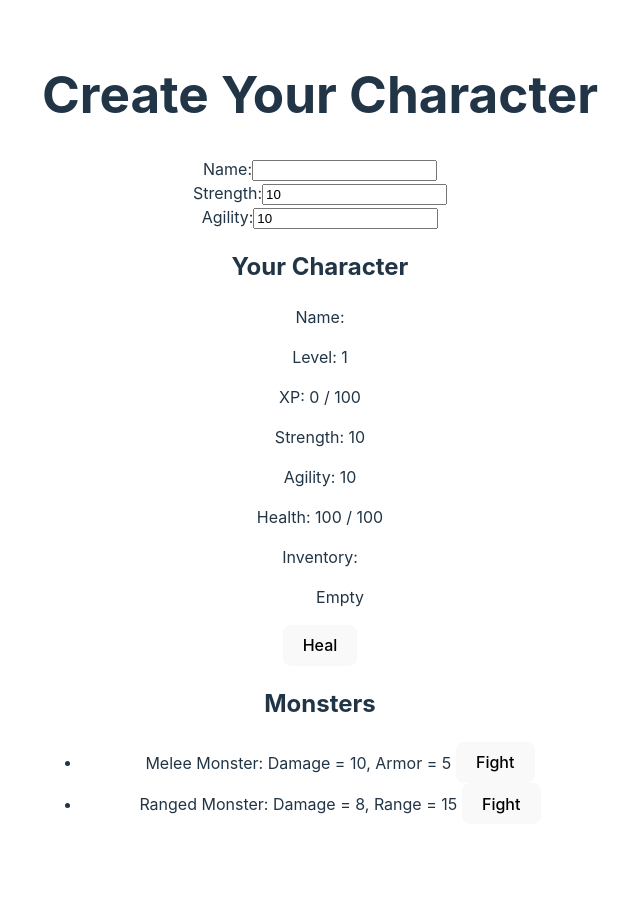
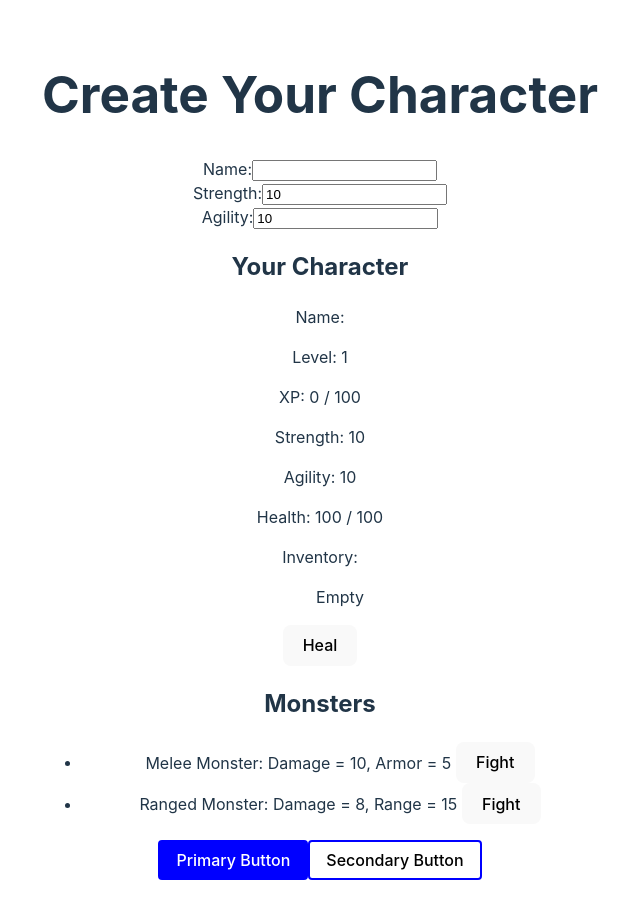
Before and after one commit to deg/type-rpg, a React (Vite) app: page / in a window 1280 px wide. Shown: the whole page, without its empty margins (320-960 px from the left). Before the commit the page ends 872 px from the top, so only its background shows below. Built offline with nearby package versions, Linux system fonts and the light colour scheme.

Commit message:
Add styled-components support

```diff
--- /dev/null
+++ b/babel.config.json
@@ -0,0 +1,3 @@
+{
+  "plugins": ["babel-plugin-styled-components"]
+}
--- a/package.json
+++ b/package.json
@@ -12,13 +12,16 @@
   },
   "dependencies": {
     "react": "^18.3.1",
-    "react-dom": "^18.3.1"
+    "react-dom": "^18.3.1",
+    "styled-components": "^6.1.14"
   },
   "devDependencies": {
     "@eslint/js": "^9.17.0",
     "@types/react": "^18.3.18",
     "@types/react-dom": "^18.3.5",
+    "@types/styled-components": "^5.1.34",
     "@vitejs/plugin-react": "^4.3.4",
+    "babel-plugin-styled-components": "^2.1.4",
     "eslint": "^9.17.0",
     "eslint-config-prettier": "^9.1.0",
     "eslint-plugin-prettier": "^5.2.1",
--- a/src/App.tsx
+++ b/src/App.tsx
@@ -1,5 +1,6 @@
-import './App.css';
-import CharacterCreator from './components/CharacterCreator';
+import "./App.css";
+import CharacterCreator from "./components/CharacterCreator";
+import StyledButton from "./components/StyledButton";
 
 /**
  * The main application component.
@@ -10,6 +11,12 @@ function App() {
   return (
     <div className="App">
       <CharacterCreator />
+      <StyledButton primary onClick={() => alert("Primary button clicked!")}>
+        Primary Button
+      </StyledButton>
+      <StyledButton onClick={() => alert("Secondary button clicked!")}>
+        Secondary Button
+      </StyledButton>
     </div>
   );
 }
--- /dev/null
+++ b/src/components/StyledButton.tsx
@@ -0,0 +1,19 @@
+import styled from 'styled-components';
+
+/**
+ * A styled button component with dynamic color.
+ */
+const StyledButton = styled.button<{ primary?: boolean }>`
+  background-color: ${(props) => (props.primary ? 'blue' : 'white')};
+  color: ${(props) => (props.primary ? 'white' : 'black')};
+  border: 2px solid blue;
+  border-radius: 4px;
+  padding: 8px 16px;
+  cursor: pointer;
+
+  &:hover {
+    background-color: ${(props) => (props.primary ? 'darkblue' : 'lightgray')};
+  }
+`;
+
+export default StyledButton;
```
Also changed, not shown: 1 other file (tests, documents, lock files or other folders).
